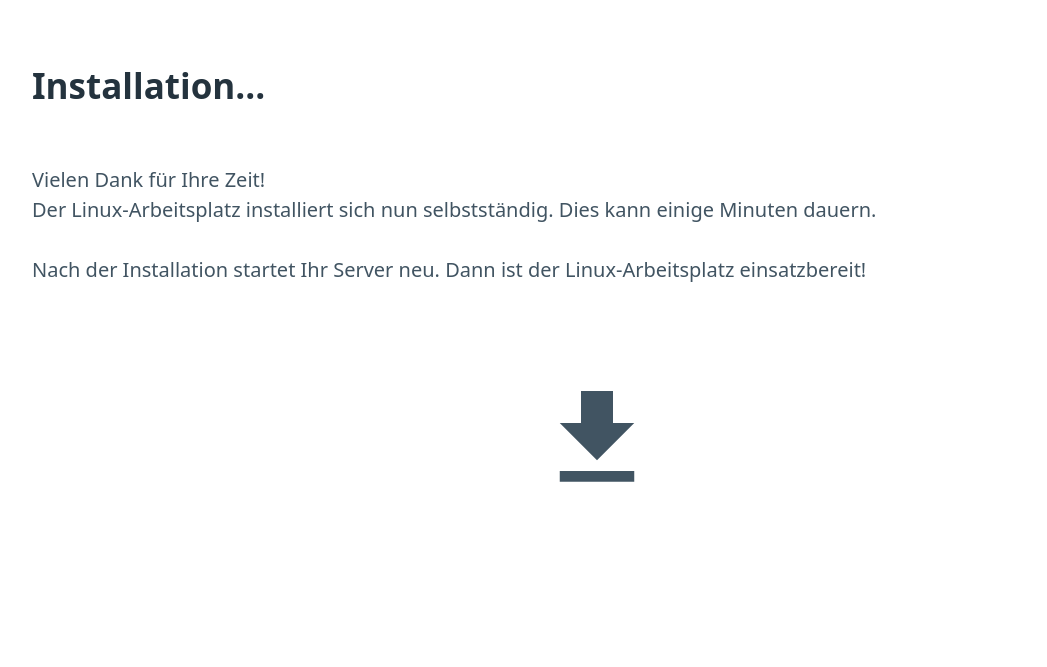
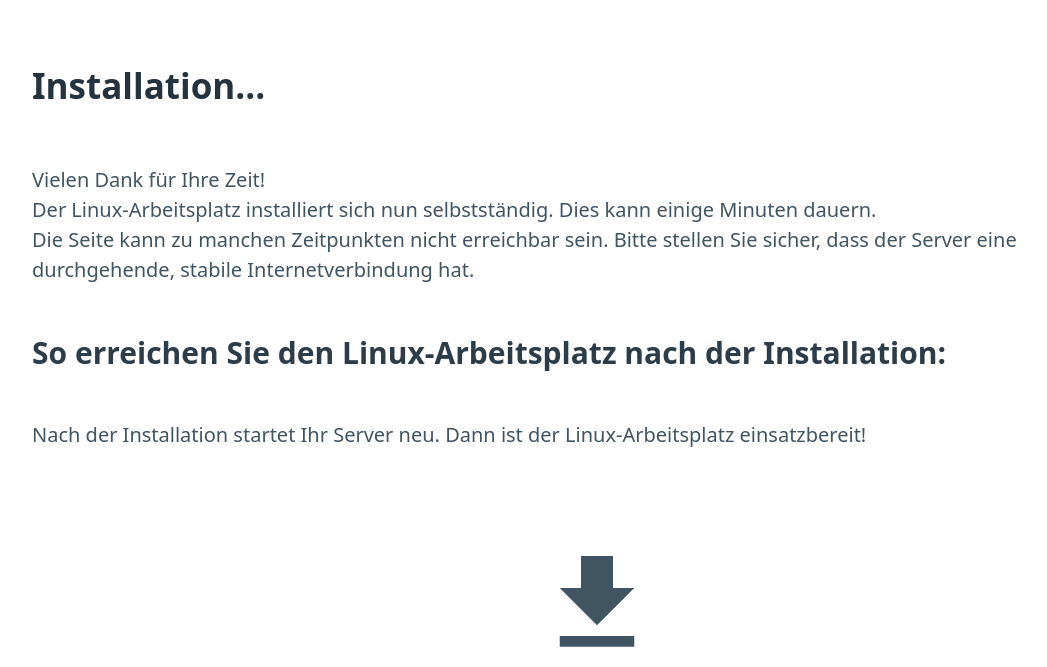
Before and after one commit to Jean28518/libre-workspace, a Django app: template src/lac/welcome/templates/welcome/installation_running.html in a window 1280 px wide. Shown: the part 70-737 px from the top of the page, without its empty margins (43-1090 px from the left). Before the commit the page ends 552 px from the top, so only its background shows below. Run offline with Django 3.2, Linux system fonts and the light colour scheme; the template is opened without the code that fills it, so the values that code supplies are empty.

Commit message:
WIP Welcome

```diff
--- /dev/null
+++ b/src/lac/welcome/templates/welcome/access.html
@@ -0,0 +1,5 @@
+{% if internal %}
+    Stellen Sie auf Ihrem Router (und am besten auf Ihren Geräten) sicher, dass folgender DNS-Eintrag gesetzt ist: <strong>{{ ip }}</strong>
+    In der Praxis zeigt sich leider manchmal, dass trotz richtiger DNS-Konfiguration aufgrund von Caches die Verbindungen nicht einwandfrei funktionieren.
+    Gegen solche Verbindungsprobleme können Sie bei Linux-Geräte e
+{% endif %}
--- a/src/lac/welcome/templates/welcome/installation_running.html
+++ b/src/lac/welcome/templates/welcome/installation_running.html
@@ -5,7 +5,15 @@
 <h2>Installation...</h2>
 
 
-<p>Vielen Dank für Ihre Zeit! <br> Der Linux-Arbeitsplatz installiert sich nun selbstständig. Dies kann einige Minuten dauern.</p>
+<p>
+    Vielen Dank für Ihre Zeit! <br> Der Linux-Arbeitsplatz installiert sich nun selbstständig. Dies kann einige Minuten dauern. <br>
+    Die Seite kann zu manchen Zeitpunkten nicht erreichbar sein. Bitte stellen Sie sicher, dass der Server eine durchgehende, stabile Internetverbindung hat. <br>
+</p>
+
+<h3>So erreichen Sie den Linux-Arbeitsplatz nach der Installation:</h3>
+<p>
+    {%include "welcome/access.html"%}
+</p>
 
 <p>Nach der Installation startet Ihr Server neu. Dann ist der Linux-Arbeitsplatz einsatzbereit!</p>
 
@@ -14,6 +22,6 @@
 <br>
 
 <center>
-<span class="material-icons md-128">download</span>
+    <span class="material-icons md-128">download</span>
 </center>
 {% endblock %}
```
Also changed, not shown: 2 other files.
